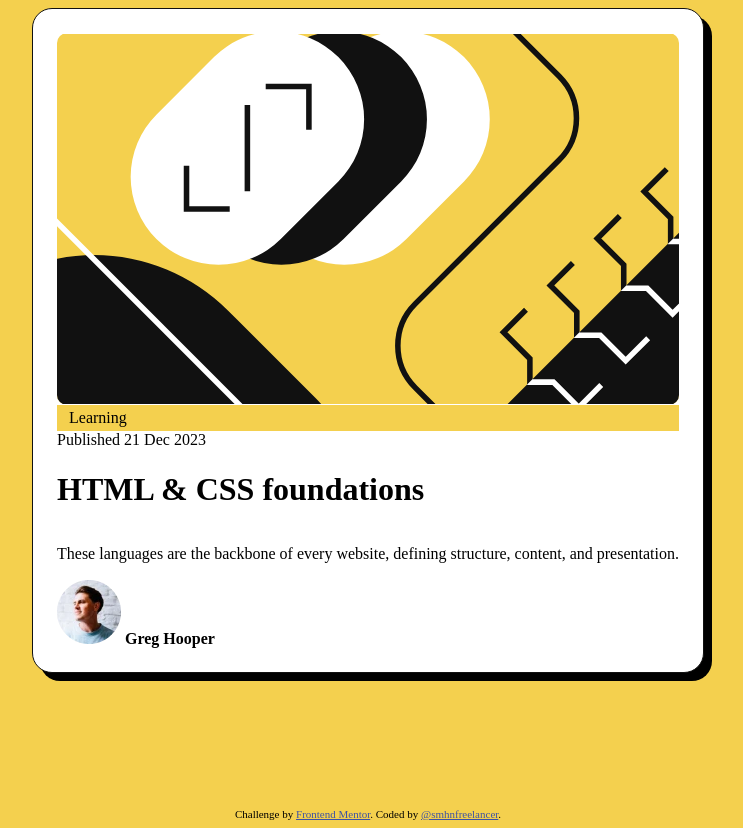
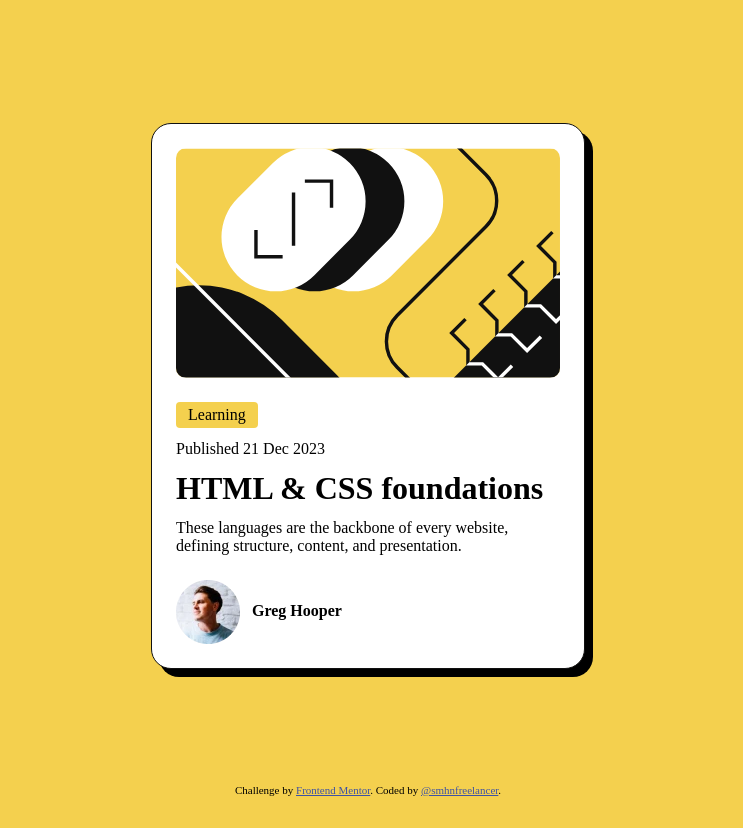
Before and after one commit to smhnfreelancer/frontendmentor, a plain HTML site: page frontendmentor/blog-preview-card-main/index.html in a window 1280 px wide. Shown: the whole page, without its empty margins (272-1015 px from the left). After the commit the page ends 804 px from the top, so only its background shows below. Drawn offline with Linux system fonts and the light colour scheme.

Commit message:
blog-preview-card-main

```diff
--- a/frontendmentor/blog-preview-card-main/styles/style.css
+++ b/frontendmentor/blog-preview-card-main/styles/style.css
@@ -13,7 +13,8 @@ main {
   display: flex;
   flex-direction: column;
   align-items: center;
-  min-height: 100vh;
+  justify-content: center;
+  min-height: 97vh;
 }
 
 .attribution {
@@ -30,6 +31,7 @@ main {
   display: flex;
   flex-direction: column;
   align-self: center;
+  width: 100%;
   background-color: var(--Pure-White);
   border: 1px solid var(--Black);
   padding: 24px;
@@ -37,16 +39,49 @@ main {
   box-shadow: 8px 8px 0 0 #000000;
 }
 
+@media screen and (min-width: 375px) {
+  .card {
+    width: 384px;
+  }
+}
+
 .card-img {
   display: flex;
   align-items: center;
   border-radius: 10px;
+  margin-bottom: 24px;
 }
 
 .tag {
   display: flex;
-  justify-content: start;
-  align-items: center;
+  width: fit-content;
   background-color: var(--Yellow);
   padding: 4px 12px;
+  border-radius: 4px;
+  margin-bottom: 12px;
 }
+
+.date {
+  margin-bottom: 12px;
+}
+
+.title {
+  display: flex;
+  margin-top: 0;
+  margin-bottom: 12px;
+}
+
+.author {
+  display: inline-flex;
+}
+
+.desc {
+  margin-top: 0;
+  margin-bottom: 24px;
+}
+
+.auth-name {
+  display: flex;
+  align-items: center;
+  padding-left: 12px;
+}
```
